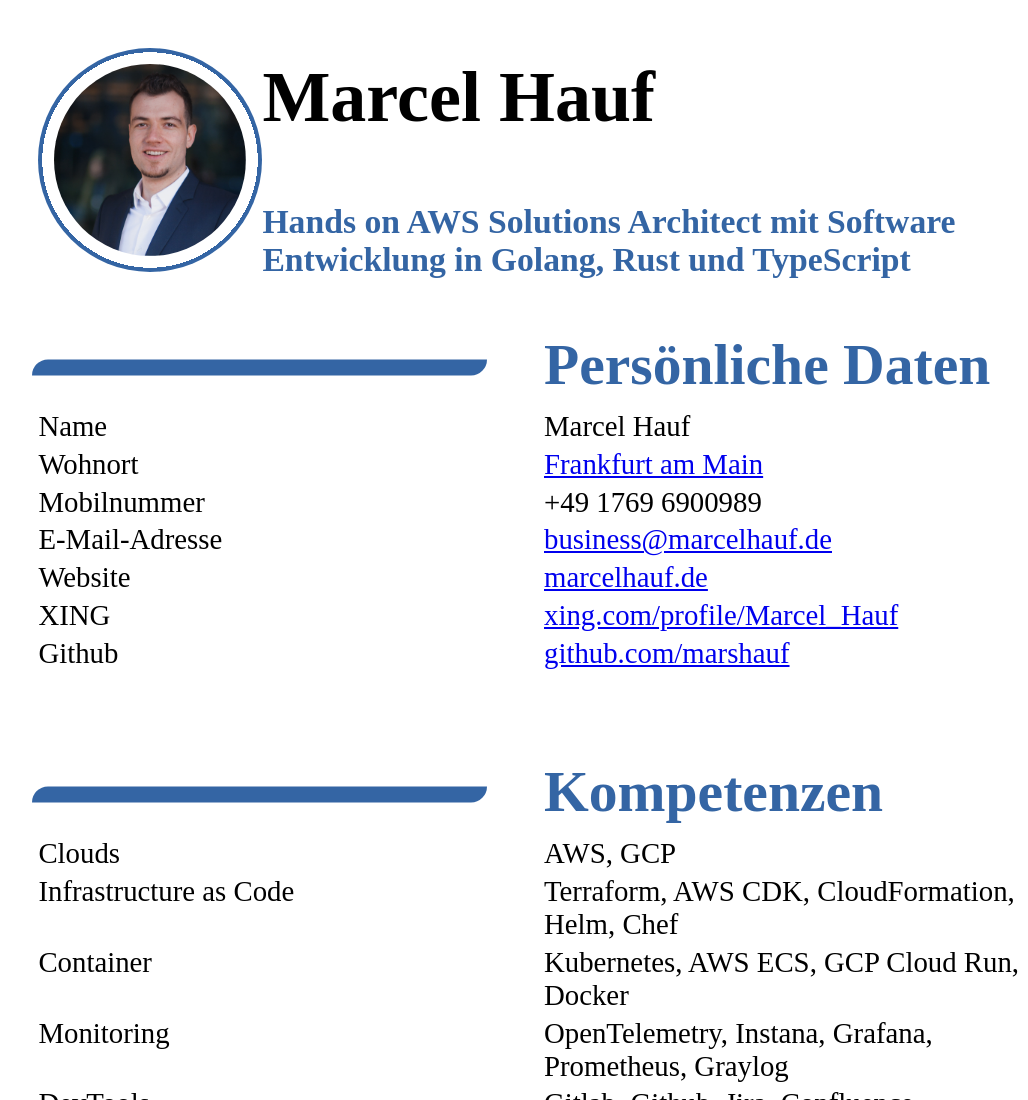
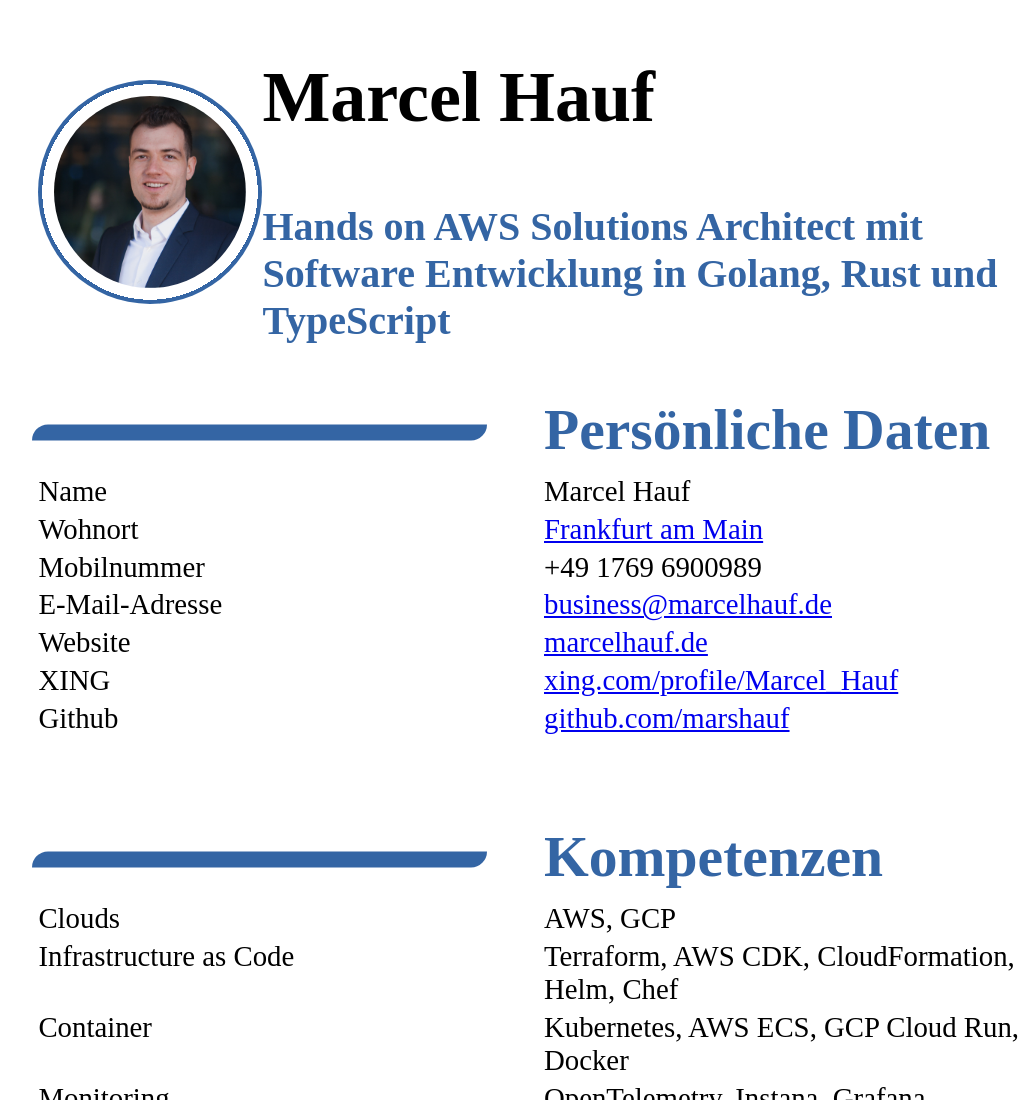
Before and after one commit to marshauf/marshauf.github.io, a plain HTML site: page index.html in a window 1280 px wide. Shown: the top 1100 px of the page, without its empty margins (96-1124 px from the left). Drawn offline with Linux system fonts and the light colour scheme.

Commit message:
improve accessibility

```diff
--- a/index.html
+++ b/index.html
@@ -1,9 +1,11 @@
 <!DOCTYPE html>
-<html>
+<html lang="de">
 
 <head>
     <meta http-equiv="content-type" content="text/html; charset=UTF-8">
     <title>Marcel Hauf Profil</title>
+    <meta name="viewport" content="width=device-width, initial-scale=1">
+    <meta name="description" content="Marcel Hauf Freelancer Profil">
     <style type="text/css">
         /* Layout */
         .container {
@@ -106,6 +108,7 @@
         }
 
         .profile-subtitle {
+            font-size: 2.5rem;
             color: #3465a4;
             margin: 1rem 0 0 0;
         }
@@ -123,6 +126,7 @@
             transform: translateY(1rem);
 
             width: 12rem;
+            height: 12rem;
         }
 
         .personal .row,
@@ -137,15 +141,15 @@
     <div class="container column">
         <div class="row">
             <div class="column is-2 profile-pic">
-                <img src="marcel-hauf-foto.1024x1024.jpg">
+                <img src="marcel-hauf-foto.1024x1024.jpg" width="1024" height="1024" alt="Marcel Hauf Profilbild">
             </div>
             <div class="column is-8">
                 <h1 class="profile-title">
                     Marcel Hauf
                 </h1>
-                <h3 class="profile-subtitle">
+                <h2 class="profile-subtitle">
                     Hands on AWS Solutions Architect mit Software Entwicklung in Golang, Rust und TypeScript
-                </h3>
+                </h2>
             </div>
         </div>
         <div class="block personal">
```
